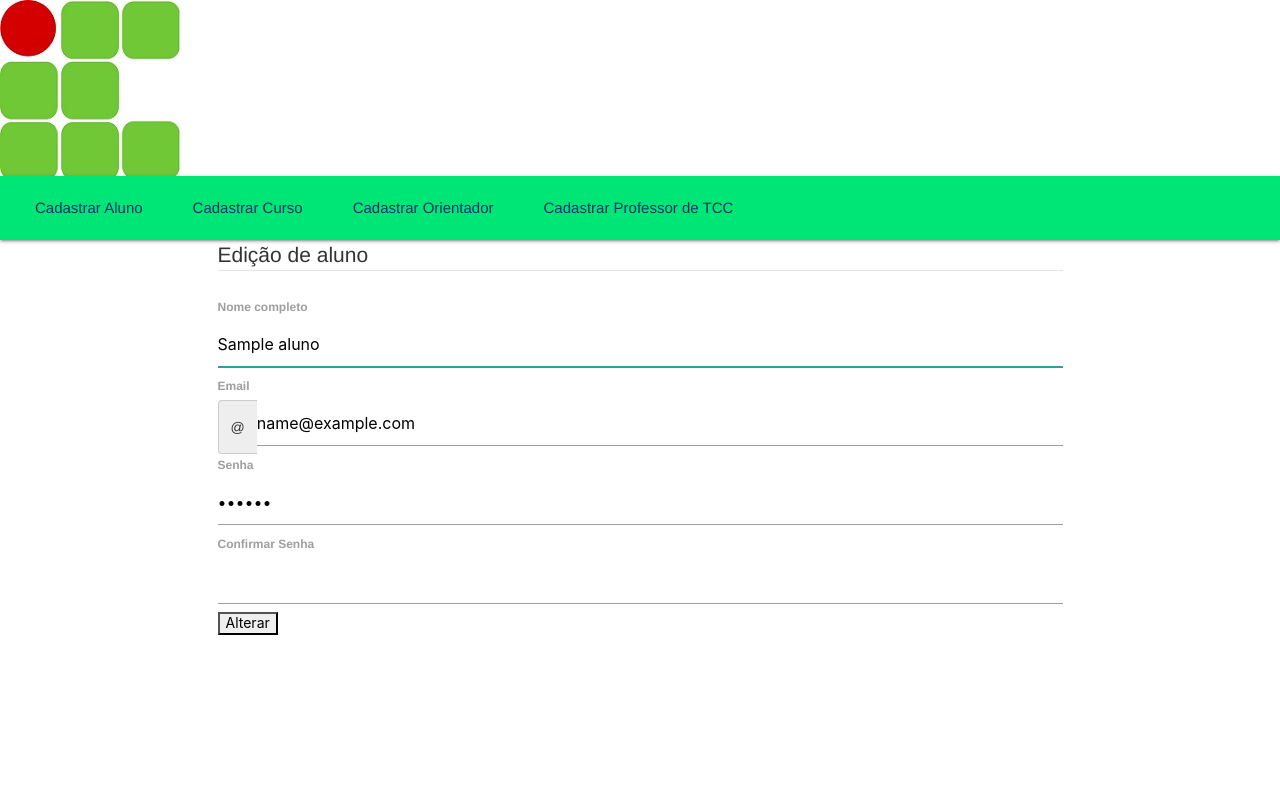
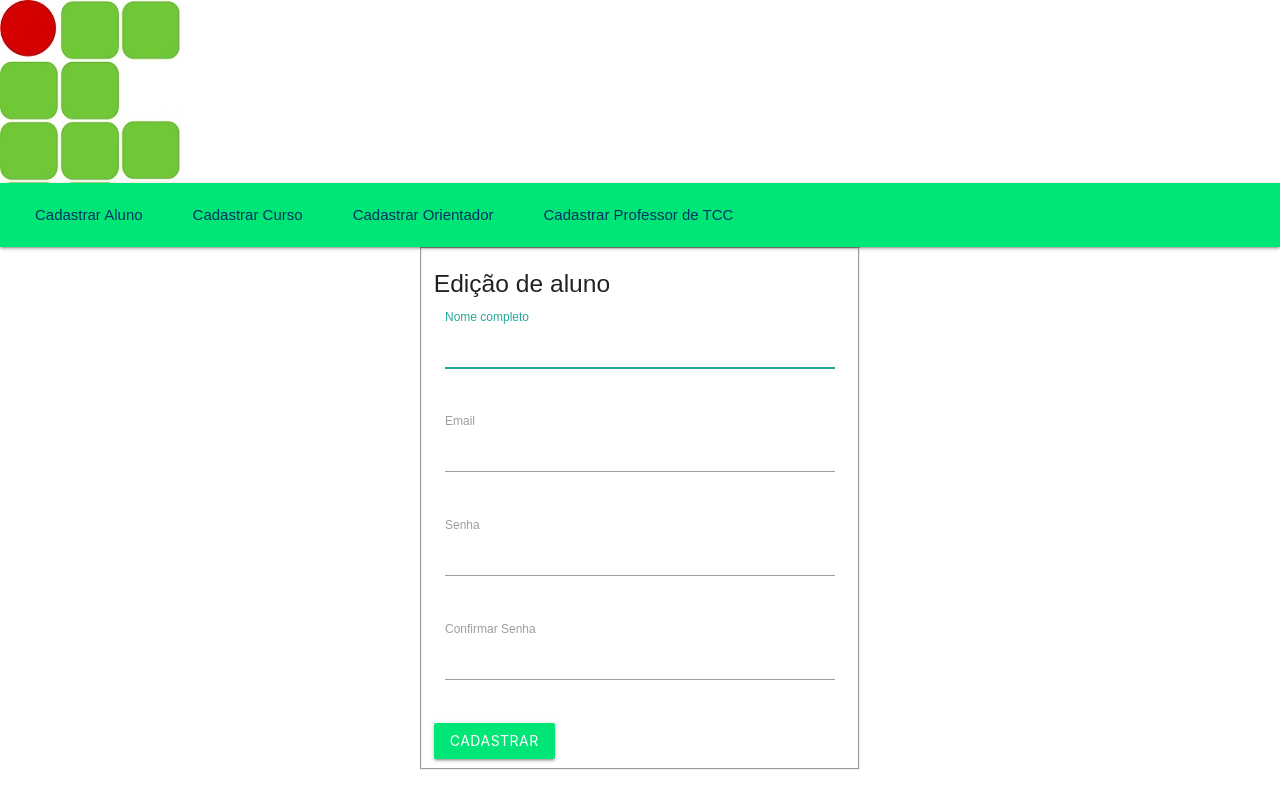
Before and after one commit to matheusdemedeiros/webtcc, a PHP site: page /editar.php?editaid=1 in a window 1280 px wide. Run offline with PHP 8.4, Linux system fonts and the light colour scheme; tables that the repository leaves empty or names only in its code hold one stand-in row (values such as "Sample post").

Commit message:
tabulação arrumada.

```diff
--- a/cadastroorientador.php
+++ b/cadastroorientador.php
@@ -59,8 +59,8 @@
                 <div class="row">
                     <div class="input-field col s12">
 
-                            <input type="email" id="email" name="email" class="validate" autofocus required>
-                            <label for="email">Email</label>
+                        <input type="email" id="email" name="email" class="validate" autofocus required>
+                        <label for="email">Email</label>
 
                     </div>
                 </div>
--- a/editar.php
+++ b/editar.php
@@ -5,28 +5,29 @@
     <meta charset="UTF-8">
     <title>Pagina de Cadastro</title>
     <link rel="stylesheet" href="css/estilos.css">
-    <link rel="stylesheet" href="css/bootstrap.css">
-    <script type ="text/javascript">
-        function validar(){
+
+    <script type="text/javascript">
+        function validar() {
             var senha = formuser.password.value;
-            var confirmarsenha= formuser.password2.value;
-            if(senha == "" || senha.length <=5){
+            var confirmarsenha = formuser.password2.value;
+            if (senha == "" || senha.length <= 5) {
                 alert('prencha o campo com no mínimo 6 caracteres');
                 formuser.password.focus();
                 return false;
             }
-            if(confirmarsenha == "" || confirmarsenha.length <=5){
+            if (confirmarsenha == "" || confirmarsenha.length <= 5) {
                 alert('prencha o campo com no mínimo 6 caracteres');
                 formuser.password2.focus();
                 return false;
             }
 
-            if(senha!=confirmarsenha){
+            if (senha != confirmarsenha) {
                 alert('Senhas diferentes!');
                 formuser.password2.focus();
                 return false;
             }
-}
+        }
+
     </script>
 </head>
 
@@ -40,39 +41,36 @@
         $campo = mysqli_fetch_array($seleciona);
 		?>
     <div class="container">
-        <form name="formuser" action="gravaEdita.php" method="POST">
+        <form class="container" name="formuser" action="gravaEdita.php" method="POST">
 
-            <fieldset>
-                <legend>Edição de aluno</legend>
-
-                <input type="hidden" name="fid" value="<?=$campo["id"]?>">
-                <label for="nome">Nome completo</label>
-                <div>
-
-                    <input type="text" id="nome" name="nome" autofocus required value="<?=$campo["nome"]?>">
-                </div>
-
-                <label for="email">Email</label>
-                <div>
-
-                    <div class="input-group">
-                        <span class="input-group-addon">@</span>
-                        <input type="email" id="email" name="email" value="<?=$campo["email"]?>" autofocus required>
+            <fieldset class="container">
+                <h5>Edição de aluno</h5>
+                <div class="row">
+                    <div class="input-field col s12">
+                        <input type="text" id="nome" name="nome" autofocus required>
+                        <label for="nome">Nome completo</label>
                     </div>
                 </div>
-                <label for="senha">Senha</label>
-                <div>
+                <div class="row">
+                    <div class="input-field col s12">
 
-                    <input type="password" id="password" name="password" autofocus required value="<?=$campo["senha"]?>">
+                        <input type="email" id="email" name="email" autofocus required>
+                        <label for="email">Email</label>
+                    </div>
                 </div>
-                <label for="senha">Confirmar Senha</label>
-                <div>
-
-                    <input type="password" id="password2" name="password2" autofocus required>
+                <div class="row">
+                    <div class="input-field col s12">
+                        <input type="password" id="password" name="password" autofocus required>
+                        <label for="senha">Senha</label>
+                    </div>
                 </div>
-
-
-                <input type="submit" name="alterar" value="Alterar" onclick="return validar()" />
+                <div class="row">
+                    <div class="input-field col s12">
+                        <input type="password" id="password2" name="password2" autofocus required>
+                        <label for="senha2">Confirmar Senha</label>
+                    </div>
+                </div>
+                <input class="btn" style="background-color: #00e676" type="submit" name="Cadastrar" value="Cadastrar" onclick="return validar()" />
             </fieldset>
 
         </form>
--- a/rodape.php
+++ b/rodape.php
@@ -1,6 +1,6 @@
 <footer>
-	<div class="container">
-		<p>Instituto Federal de Santa Catarina.</p>
+    <div class="container">
+        <p>Instituto Federal de Santa Catarina.</p>
 
-	</div>
+    </div>
 </footer>
```
Also changed, not shown: Index.php (+22 -6 lines), cabecalho.php (+5 -2 lines), cadastroaluno.php (+9 -8 lines), cadastrocurso.php (+5 -5 lines), cadastroprofessortcc.php (+7 -6 lines), listagemAlunos.php (+9 -8 lines), pesquisarNome.php (+14 -20 lines), conecta.php (line endings or trailing spaces), gravaEdita.php (line endings or trailing spaces), script.js (line endings or trailing spaces).
